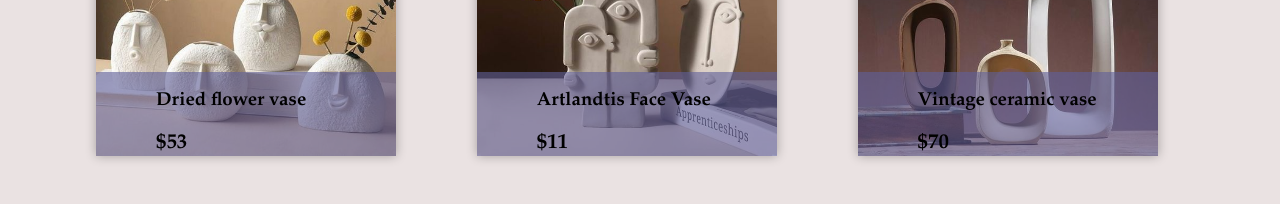
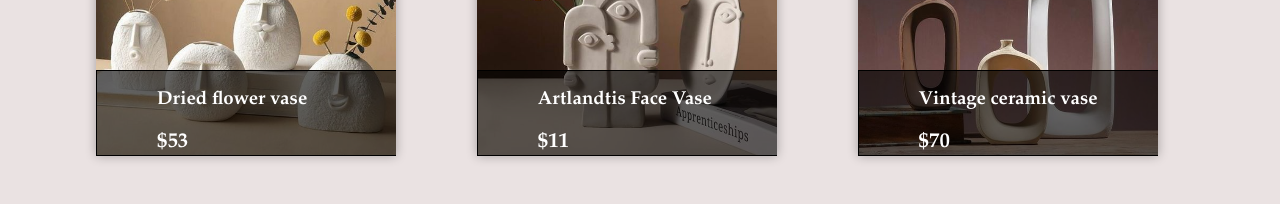
Before and after one commit to GulnazAlisherova/.diploma, a React (Create React App) app: page /products in a window 1280 px wide. Shown: the part 748-952 px from the top of the page. Built offline with nearby package versions, Linux system fonts and the light colour scheme.

Commit message:
formated

```diff
--- a/src/components/ProductList/ProductItem/ProductItem.module.css
+++ b/src/components/ProductList/ProductItem/ProductItem.module.css
@@ -28,9 +28,10 @@
   width: 100%;
   margin: 0 auto;
   padding: 0 60px;
-  color: black;
-  background-color: rgba(96, 96, 154, 0.609);
+  color: white;
+  background-color: rgba(0, 0, 0, 0.609);
 
+  border: 1px solid black;
   display: flex;
   flex-direction: column;
   flex-wrap: wrap;
@@ -60,9 +61,11 @@
 
 .ProductItem a:hover {
   transition: all 0.4s ease-in-out;
+  text-decoration: underline;
 }
 .ProductItem .price {
-  color: black;
-  font-weight: bold;
+  top: 10px;
+  color: white;
+  font-weight:600;
   font-size: 1.3rem;
 }
--- a/src/pages/Auth.js
+++ b/src/pages/Auth.js
@@ -23,8 +23,8 @@ export default function Auth() {
   }
   console.log(localId)
   if (localId !== null) {
-    navigate('/');
-  }
+   navigate('/');
+ }
   let errorOutput = null;
   if (error) {
     errorOutput = <strong style={{ color: "red" }}>{error}</strong>
```
